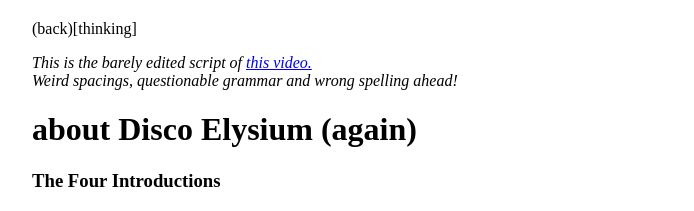
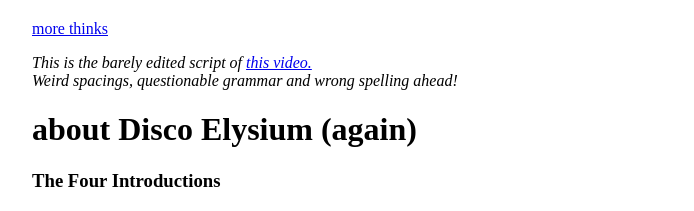
Before and after one commit to stuffedwombat/stuffedwombat.github.io, a Jekyll site: the page built from about_disco_elysium.md, in a window 1280 px wide and 900 px high. Shown: the top 211 px of the window, without its empty margins (292-986 px from the left). Built offline with Jekyll 4.4.1, drawn with Linux system fonts in a browser that asks for light colours; our own code applies the rules of GitHub Pages for plain Markdown files; comment, search, counter and statistics services are not loaded.

Commit message:
Update about_disco_elysium.md

```diff
--- a/about_disco_elysium.md
+++ b/about_disco_elysium.md
@@ -1,4 +1,4 @@
-(back)[thinking]
+[more thinks](thinking)
 
 *This is the barely edited script of <a href="https://www.youtube.com/watch?v=sbj6BCLrZ_I" target="_blank">this video.</a>
 <br>Weird spacings, questionable grammar and wrong spelling ahead!*
@@ -178,7 +178,6 @@ Dont worry. We got this under control. Everything is fine. Focus on whats in fro
 
 Focus on the case.
 
-
 <h3>
 Choosing the action of acting on choices
 </h3>
@@ -254,8 +253,7 @@ maybe, not even realising that it is happening until it is too late, is the real
 
 <h3>
 Disco ad nauseam
-</h3>-
-
+</h3>
 But when failure consistenlty stops you from progressing,
 then you need to hunt for quests
 and grind for xp you need to suck all the content out of disco elysium, unil all the dialogue trees are dull and gray,
@@ -319,4 +317,4 @@ But maybe, it is also easy to overlook the four endings of disco elysium, becaus
 
 Thank you for ~~watching~~ reading.
 
-[back](thinking)
+[more thinks](thinking)
```
